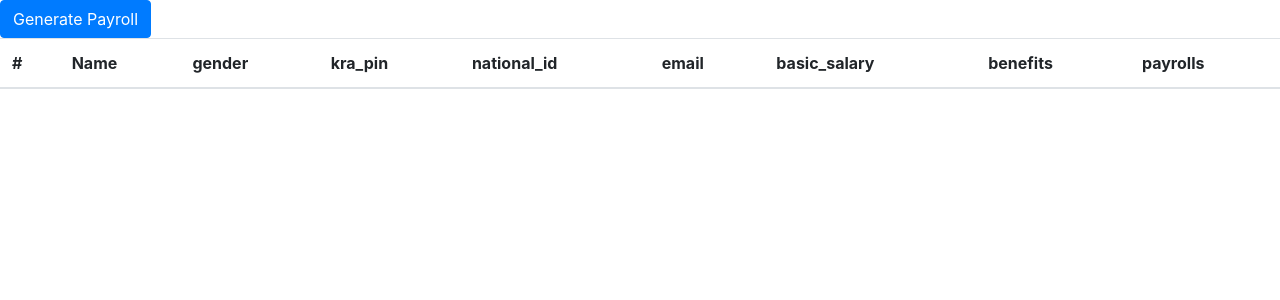
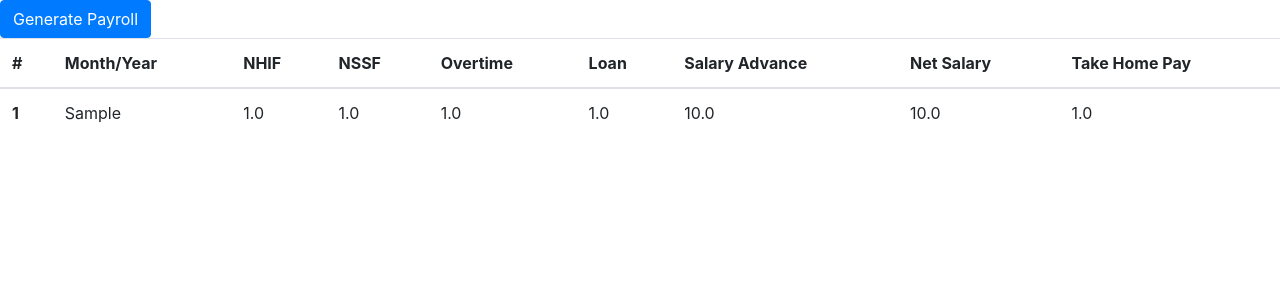
Before and after one commit to rosalia200/Payroll-system, a Flask app: page /payrolls/1 in a window 1280 px wide. Shown: the top 300 px of the page. Run offline with Flask 2, Linux system fonts and the light colour scheme; tables that the repository leaves empty hold one stand-in row (values such as "Sample post"); lists and menus that the app fills with data are empty; some libraries are stand-ins or nearby versions.

Commit message:
fix payroll error

```diff
--- a/main.py
+++ b/main.py
@@ -27,13 +27,13 @@
 #registering a route
 @app.route('/employees/<int:dept_id>')
 def employees(dept_id):
-    departments = DepartmentModel.fetch_all()
+    # departments = DepartmentModel.fetch_all()
 
     this_department=DepartmentModel.fetch_by_id(dept_id)
 
     employees=this_department.employees
 
-    return render_template('employees.html',this_department=this_department,idara=departments)
+    return render_template('employees.html',this_department=this_department)
 
 #fuction to run when clients visit this route
 @app.route('/')
@@ -110,8 +110,10 @@
 #     app.run()
 @app.route('/payrolls/<int:emp_id>')
 def payrolls(emp_id):
-    employee=EmployeeModel.fetch_by_id(emp_id)
-    return render_template('payroll.html',employee=employee)
+
+    this_employee=EmployeeModel.fetch_by_id(emp_id)
+    payroll = this_employee.payrolls
+    return render_template('payroll.html',this_employee=this_employee)
 
 
 @app.route('/generate_payroll/<int:id>',methods=['POST'])
@@ -144,8 +146,8 @@
         payslip.insert_to_db()
         #payslip.fetch_by_employee(id=id)
         #flash('Payslip for ' + this_employee.full_name + ' has been successfully generated', 'success')
-        return redirect(url_for('payrolls', emp_id=this_employee.id)),render_template('payroll.html')
-
+        #return redirect(url_for('payrolls', emp_id=this_employee.id)),render_template('payroll.html')
+        return redirect(url_for('hello_world'))
 
 @app.route('/editEmployee/<int:id>',methods=['POST'])
 def editEmployee(id):
--- a/templates/employees.html
+++ b/templates/employees.html
@@ -122,8 +122,8 @@
             <td>{{ each.gender }}</td>
 
             <td>{{ each.kra_pin }}</td>
+            <td>{{ each.national_id }}</td>
             <td>{{ each.email }}</td>
-            <td>{{ each.national_id }}</td>
             <td>{{ each.basic_salary }}</td>
             <td>{{ each.benefits }}</td>
 
--- a/templates/index.html
+++ b/templates/index.html
@@ -180,6 +180,8 @@
         <th scope="col">#</th>
         <th scope="col">Name of Department</th>
         <th scope="col">Employees</th>
+        <th scope="col">Edit</th>
+        <th scope="col">Delete</th>
     </tr>
     </thead>
     <tbody>
--- a/templates/payroll.html
+++ b/templates/payroll.html
@@ -32,7 +32,7 @@
             </div>
             <div class="modal-body">
 
-                <form action="/generate_payroll/{{ employee.id }}" method="post">
+                <form action="/generate_payroll/{{ this_employee.id }}" method="post">
                     <div class="form-group">
                         <label for="formGroupExampleInput">Overtime</label>
                         <input name="overtime" value="0" required type="number" class="form-control" id="formGroupExampleInput"
@@ -57,7 +57,7 @@
                     </div>
 
                     <div class="form-group">
-                        <input name="name" type="hidden" value="{{ employee.full_name }}"  class="form-control">
+                        <input name="name" type="hidden" value="{{ this_employee.full_name }}"  class="form-control">
                     </div>
 
                     <div class="form-group">
@@ -74,31 +74,35 @@
   <thead>
     <tr>
       <th scope="col">#</th>
-      <th scope="col">Name </th>
-      <th scope="col">gender </th>
+      <th scope="col">Month/Year</th>
+      <th scope="col">NHIF</th>
+      <th scope="col">NSSF</th>
 
-      <th scope="col">kra_pin</th>
-      <th scope="col">national_id</th>
-      <th scope="col">email</th>
-      <th scope="col">basic_salary</th>
-      <th scope="col">benefits</th>
-      <th scope="col">payrolls</th>
-    </tr>
+      <th scope="col">Overtime </th>
+      <th scope="col">Loan </th>
+
+      <th scope="col">Salary Advance</th>
+      <th scope="col">Net Salary</th>
+      <th scope="col">Take Home Pay</th>
+
   </thead>
   <tbody>
-  {% for each in employees %}
+  {% for each in this_employee.payrolls %}
 
     <tr>
       <th scope="row">{{ each.id }}</th>
-      <td>{{ each.full_name }}</td>
-      <td>{{ each.gender }}</td>
+      <td>{{ each.month }}</td>
+      <td>{{ each.nhif }}</td>
+      <td>{{ each.nssf }}</td>
 
-      <td>{{ each.kra_pin }}</td>
-      <td>{{ each.email }}</td>
-      <td>{{ each.national_id }}</td>
-      <td>{{ each.basic_salary }}</td>
-      <td>{{ each.benefits }}</td>
-     <td><a href="/payrolls/{{ each.id }}">View Payrolls</a> </td>
+      <td>{{ each.overtime }}</td>
+      <td>{{ each.loan_deducted }}</td>
+
+      <td>{{ each.salary_advance }}</td>
+      <td>{{ each.net_salary }}</td>
+      <td>{{ each.take_home_pay }}</td>
+
+
     </tr>
   {% endfor %}
 
```
